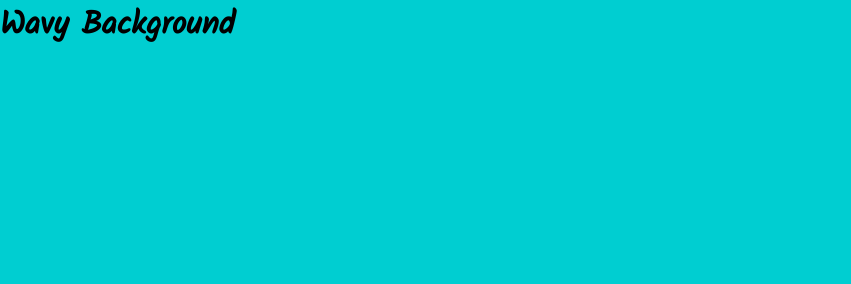
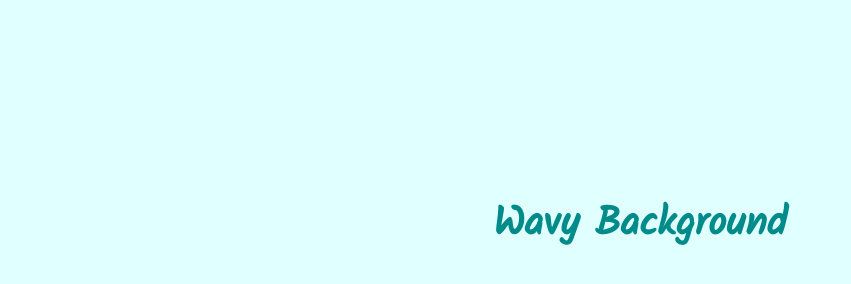
Before and after one commit to VioletViolaVi/wave-background, a plain HTML site: page index.html in a window 1280 px wide. Shown: the whole page, without its empty margins (0-851 px from the left). Drawn offline with Linux system fonts and the light colour scheme.

Commit message:
style title

```diff
--- a/styles.css
+++ b/styles.css
@@ -8,14 +8,22 @@
 }
 
 body {
+  font-family: "Kalam", cursive, "Segoe UI", Tahoma, Geneva, Verdana, sans-serif;
   cursor: default;
   position: relative;
-  background-color: #00ced1;
-  font-family: "Kalam", cursive, "Segoe UI", Tahoma, Geneva, Verdana, sans-serif;
+  background-color: #e0ffff;
 }
 
 /*********************************************************** title */
+.title {
+  display: grid;
+  justify-content: space-evenly;
+  margin: 12rem auto;
+}
+
 .title h1 {
+  font-size: 2.5rem;
+  color: #008b8b;
 }
 
 /*********************************************************** wavy pattern */
```
